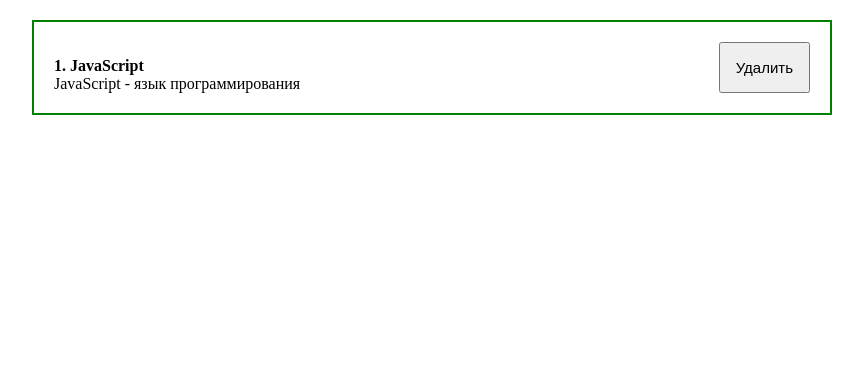
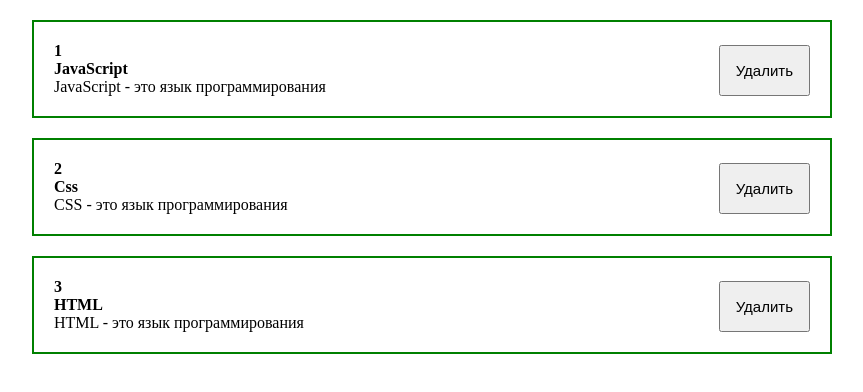
Before and after one commit to AntonKrivelo/react-fundamental, a React (Create React App) app: page / in a window 1280 px wide. Shown: the top 392 px of the page, without its empty margins (208-1071 px from the left). Built offline with nearby package versions, Linux system fonts and the light colour scheme.

Commit message:
method map and props arguments

```diff
--- a/src/App.js
+++ b/src/App.js
@@ -2,12 +2,22 @@
 import './styles/App.scss';
 import React, {useState} from 'react';
 
+
 function App() {
+
+  const [posts, setPosts] = useState([
+      {id:1, title:'JavaScript', description:'JavaScript - это язык программирования'},
+      {id:2, title:'Css', description:'CSS - это язык программирования'},
+      {id:3, title:'HTML', description:'HTML - это язык программирования'},
+  ])
 
   return (
 
     <div className="App">
-        <Post />
+        {
+          posts.map(post =>
+           <Post post={post} key={post.id}/>
+        )}
     </div>
   );
 }
--- a/src/Components/Post.jsx
+++ b/src/Components/Post.jsx
@@ -1,14 +1,17 @@
 import React from 'react';
 import './Post.scss';
 
-const Post = () => {
+const Post = ({post}) => {
   return (
     <div>
       <div className="post">
           <div className="post__content">
-            <strong> 1. JavaScript </strong>
             <div>
-                JavaScript - язык программирования
+                <strong>{post.id}</strong>
+            </div>
+            <strong>{post.title}</strong>
+            <div>
+                {post.description}
             </div>
           </div>
           <div className="post__btns">
```
